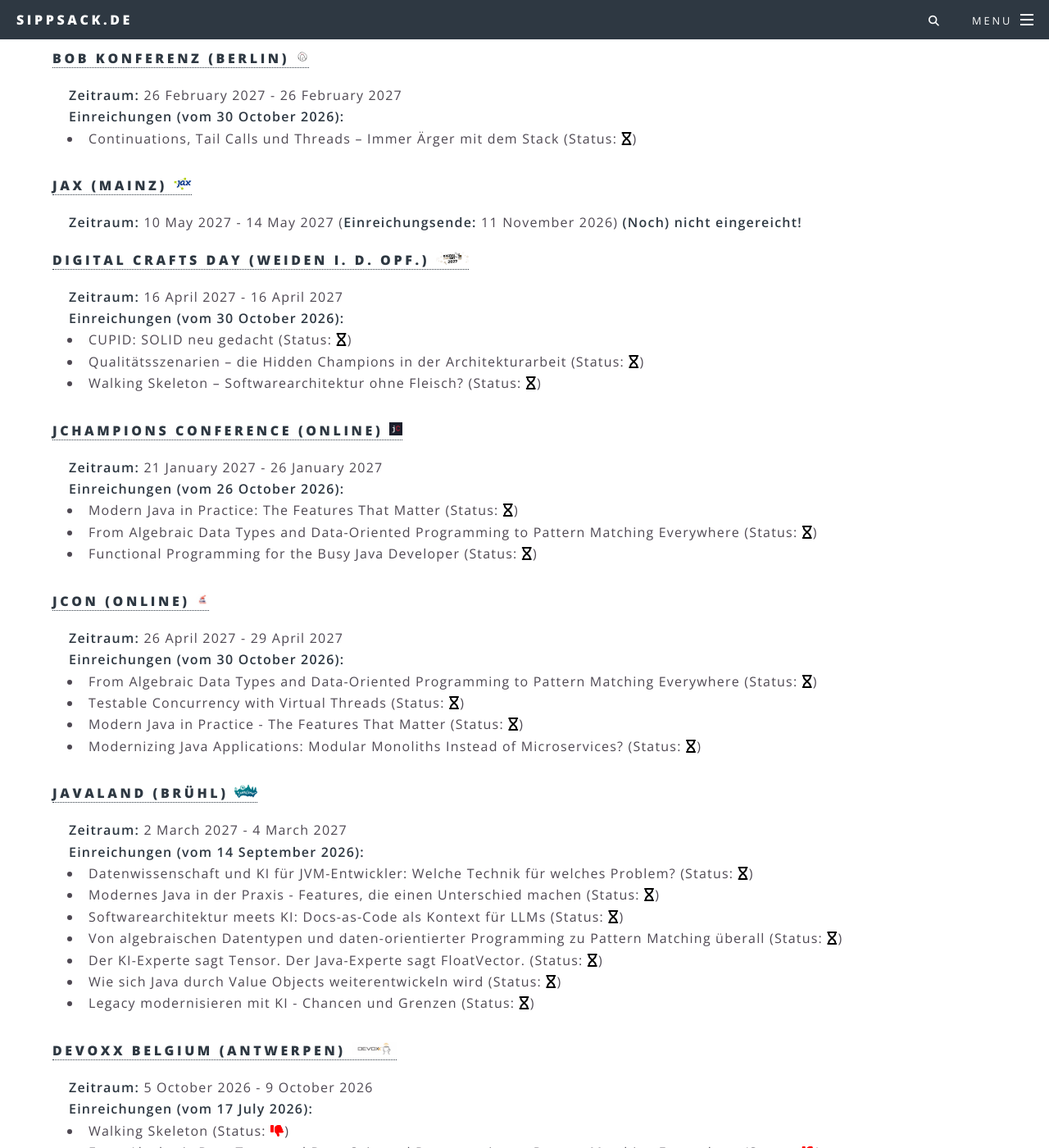
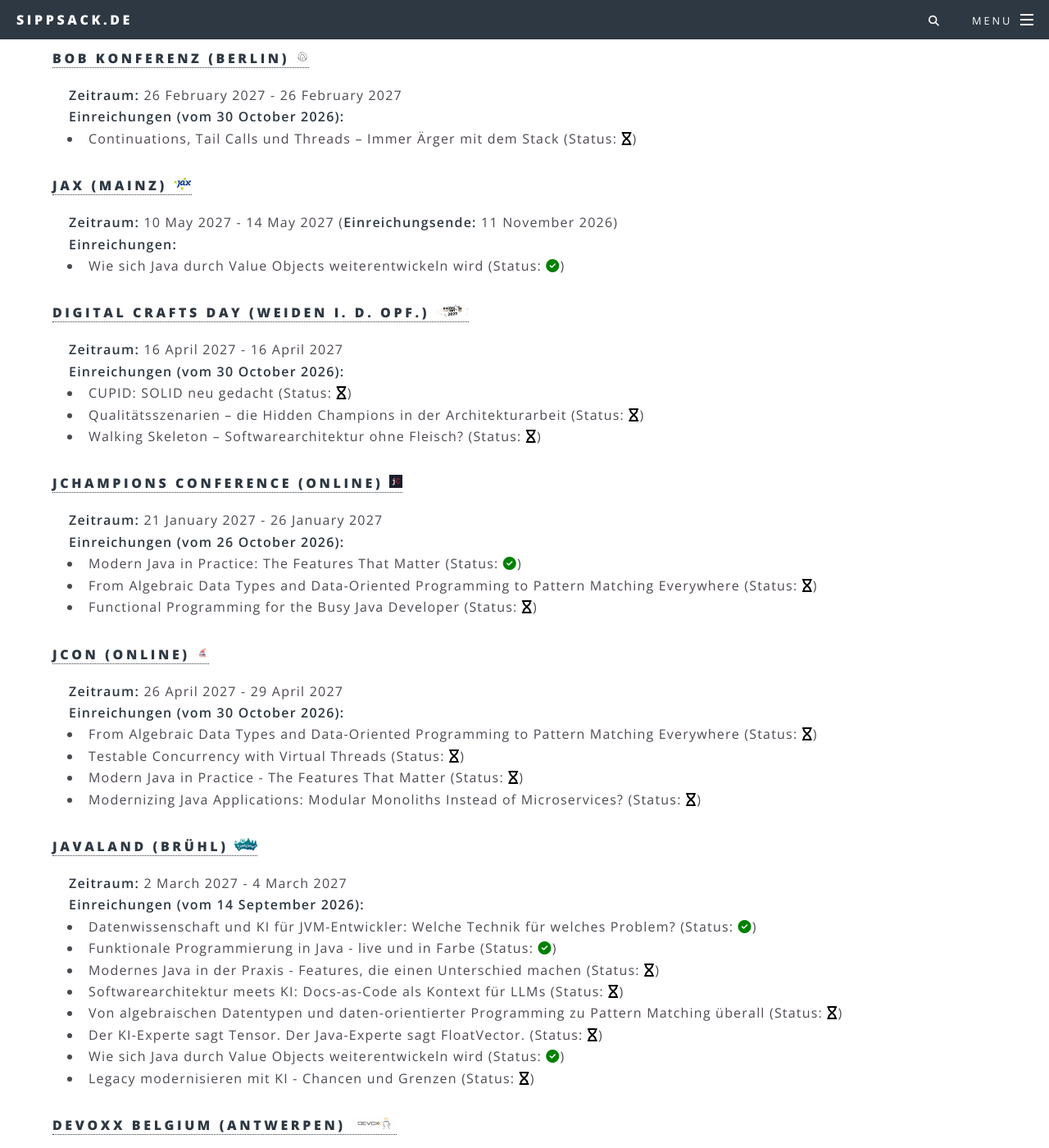
Before and after one commit to sippsack/sippsack.github.io, a Jekyll site: the page built from cfps.md, in a window 1280 px wide and 1400 px high, scrolled down 713 px. Shown: the whole window at 82% size. Built offline with Jekyll 4.4.1, drawn with Linux system fonts in a browser that asks for light colours.

Commit message:
Angenommene Einreichungen 2027 in cfps.yaml markieren
Co-authored-by: Copilot App <223556219+Copilot@users.noreply.github.com>

```diff
--- a/_data/cfps.yaml
+++ b/_data/cfps.yaml
@@ -73,6 +73,7 @@ ideas:
       deadline: 2026-11-11
       submitted:
       talks:
+        "Wie sich Java durch Value Objects weiterentwickeln wird": x
   - dcd:
       name: Digital Crafts Day
       url: https://sessionize.com/digital-crafts-day-2027/
@@ -92,7 +93,7 @@ ideas:
       deadline: 2026-10-26
       submitted: 2026-10-26
       talks:
-        "Modern Java in Practice: The Features That Matter": o
+        "Modern Java in Practice: The Features That Matter": x
         "From Algebraic Data Types and Data-Oriented Programming to Pattern Matching Everywhere": o
         "Functional Programming for the Busy Java Developer": o
   - jcon:
@@ -113,12 +114,13 @@ ideas:
       submitted: 2026-09-14
       deadline: 2026-09-14
       talks:
-        "Datenwissenschaft und KI für JVM-Entwickler: Welche Technik für welches Problem?": o
+        "Datenwissenschaft und KI für JVM-Entwickler: Welche Technik für welches Problem?": x
+        "Funktionale Programmierung in Java - live und in Farbe": x
         "Modernes Java in der Praxis - Features, die einen Unterschied machen": o
         "Softwarearchitektur meets KI: Docs-as-Code als Kontext für LLMs": o
         "Von algebraischen Datentypen und daten-orientierter Programming zu Pattern Matching überall": o
         "Der KI-Experte sagt Tensor. Der Java-Experte sagt FloatVector.": o
-        "Wie sich Java durch Value Objects weiterentwickeln wird": o
+        "Wie sich Java durch Value Objects weiterentwickeln wird": x
         "Legacy modernisieren mit KI - Chancen und Grenzen": o
   - devoxx:
       url: https://dvbe26.cfp.dev/#/
```
